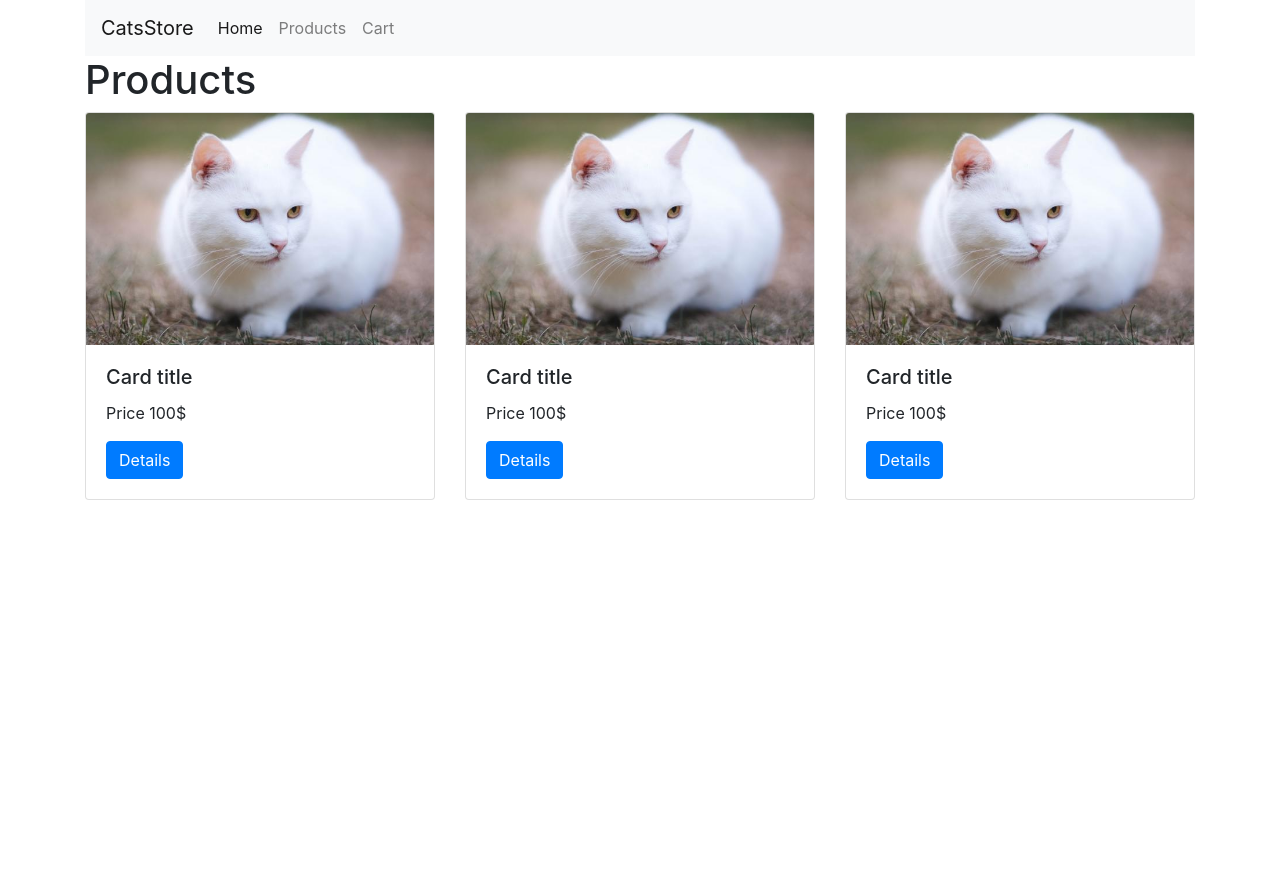
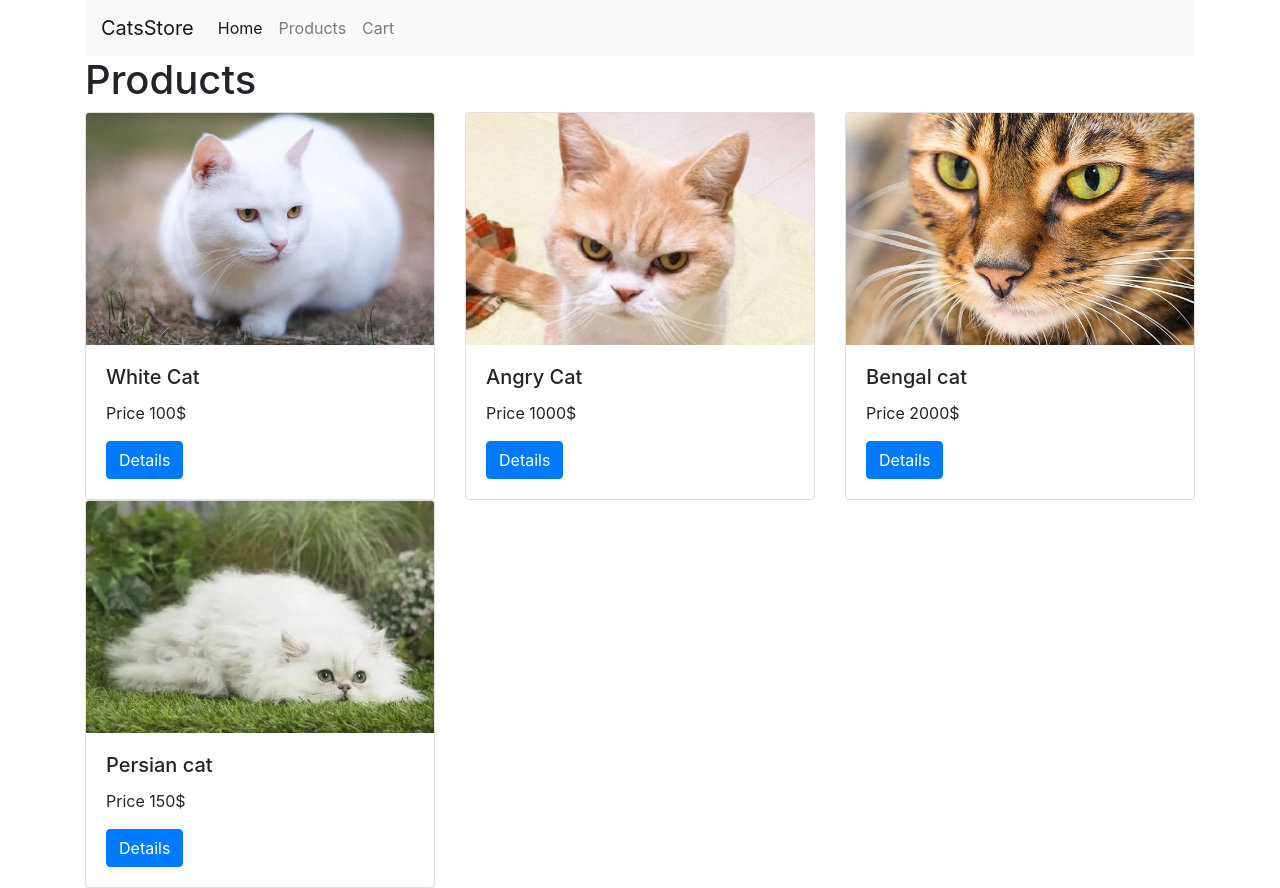
Before and after one commit to BashirShallah/react-redux-cart-example, a React (Create React App) app: page /products in a window 1280 px wide. Before the commit the page ends 800 px from the top, so only its background shows below. Built offline with nearby package versions, Linux system fonts and the light colour scheme.

Commit message:
get data from api.

```diff
--- a/src/Components/ProductItem.js
+++ b/src/Components/ProductItem.js
@@ -1,16 +1,20 @@
 import React from "react";
 
-export default function ProductItem(){
+export default function ProductItem(props){
+    const {product} = props;
+
     return (
         <div className="card">
-            <img src={'/imgs/1.jpg'} className="card-img-top" alt="..." />
+            <img src={product.image} className="card-img-top" alt="..." />
             <div className="card-body">
-                <h5 className="card-title">Card title</h5>
+                <h5 className="card-title">
+                    {product.name}
+                </h5>
                 <p className="card-text">
-                    Price 100$
+                    Price {product.price}$
                 </p>
 
-                <a href="#" className="btn btn-primary">Details</a>
+                <a href={"/products/" + product.id} className="btn btn-primary">Details</a>
             </div>
         </div>
     );
--- /dev/null
+++ b/src/api/products.js
@@ -0,0 +1,9 @@
+import Products from "./products.json";
+
+export function getAll(){
+    return Promise.resolve(Products);
+}
+
+export default {
+    getAll
+}
--- /dev/null
+++ b/src/api/products.json
@@ -0,0 +1,30 @@
+[
+  {
+    "id": 1,
+    "name": "White Cat",
+    "price": 100,
+    "image": "/imgs/1.jpg",
+    "description": "Lorem Ipsum is simply dummy text of the printing and typesetting industry. Lorem Ipsum has been the\n          industry's standard dummy text ever since the 1500s, when an unknown printer took a galley of type and scrambled it to make a type specimen book."
+  },
+  {
+    "id": 2,
+    "name": "Angry Cat",
+    "price": 1000,
+    "image": "/imgs/2.jpg",
+    "description": "Lorem Ipsum is simply dummy text of the printing and typesetting industry. Lorem Ipsum has been the\n          industry's standard dummy text ever since the 1500s, when an unknown printer took a galley of type and scrambled it to make a type specimen book."
+  },
+  {
+    "id": 3,
+    "name": "Bengal cat",
+    "price": 2000,
+    "image": "/imgs/3.jpg",
+    "description": "Lorem Ipsum is simply dummy text of the printing and typesetting industry. Lorem Ipsum has been the\n          industry's standard dummy text ever since the 1500s, when an unknown printer took a galley of type and scrambled it to make a type specimen book."
+  },
+  {
+    "id": 4,
+    "name": "Persian cat",
+    "price": 150,
+    "image": "/imgs/4.webp",
+    "description": "Lorem Ipsum is simply dummy text of the printing and typesetting industry. Lorem Ipsum has been the\n          industry's standard dummy text ever since the 1500s, when an unknown printer took a galley of type and scrambled it to make a type specimen book."
+  }
+]
--- a/src/pages/Products.js
+++ b/src/pages/Products.js
@@ -1,24 +1,35 @@
 import React from "react";
 import ProductItem from "../Components/ProductItem";
+import ProductsApi from "../api/products";
 
-export default function Products(){
-    return (
-        <div>
-            <h1>Products</h1>
+export default class Products extends React.Component{
 
-            <div className="row">
-                <div className={'col-4'}>
-                    <ProductItem />
-                </div>
+    state = {
+        products: [],
+    };
 
-                <div className={'col-4'}>
-                    <ProductItem />
-                </div>
+    componentDidMount(){
+        ProductsApi.getAll()
+            .then( data => {
+                this.setState({
+                    products: data
+                })
+            });
+    }
 
-                <div className={'col-4'}>
-                    <ProductItem />
+    render(){
+        return (
+            <div>
+                <h1>Products</h1>
+
+                <div className="row">
+                    {this.state.products.map(product =>
+                        <div className={'col-4'} key={product.id}>
+                            <ProductItem product={product} />
+                        </div>
+                    )}
                 </div>
             </div>
-        </div>
-    );
+        );
+    }
 }
```
